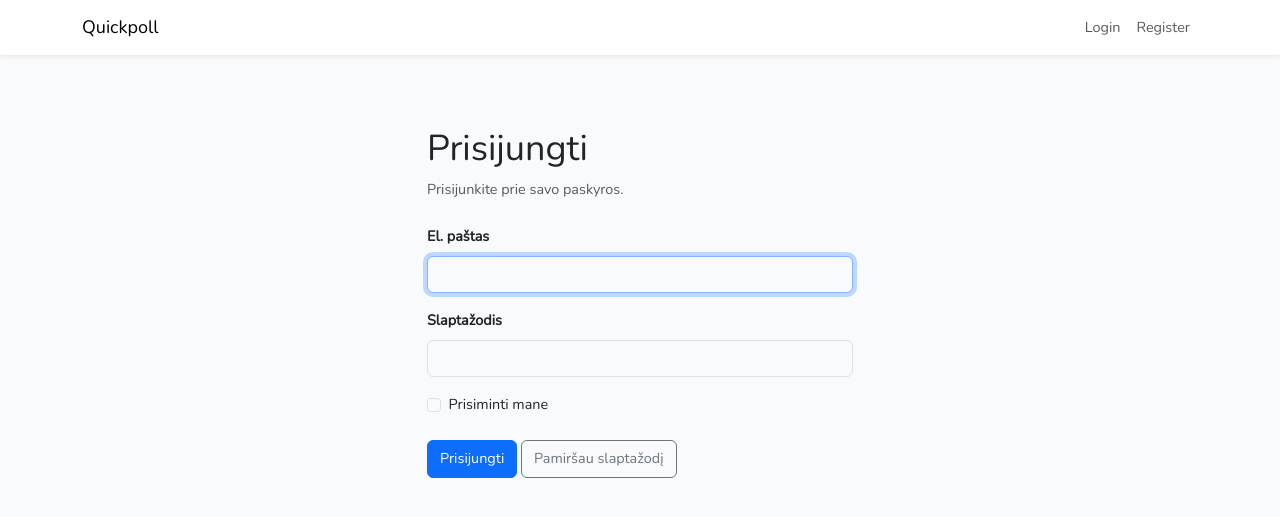
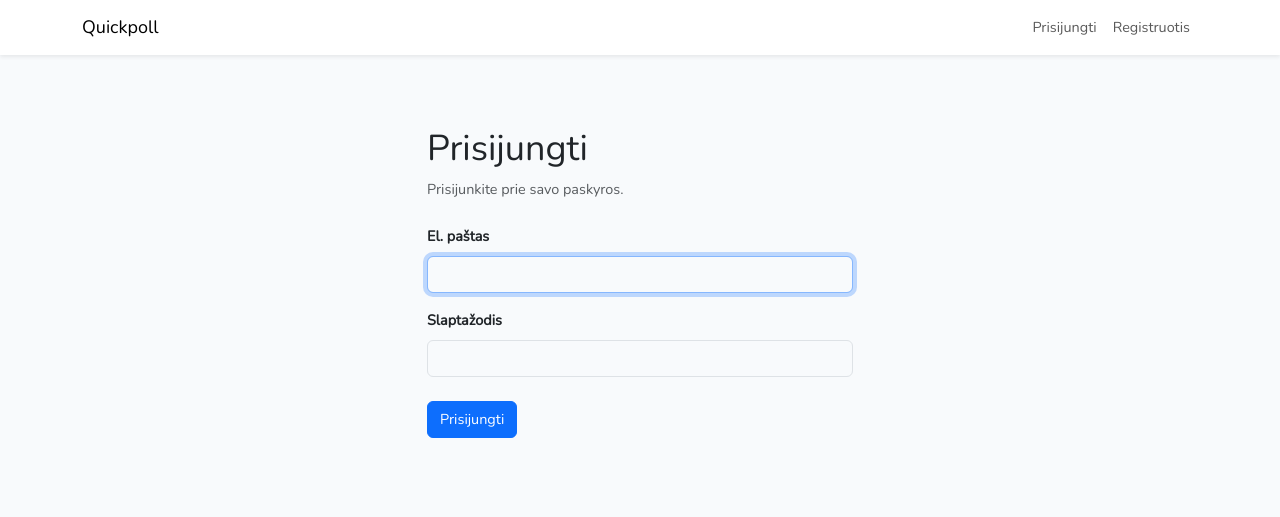
Before and after one commit to Balsavimo-komanda/quickpoll, a Laravel app: page /login in a window 1280 px wide. Shown: the top 517 px of the page. Run offline with Laravel 12, Linux system fonts and the light colour scheme; style sheets or scripts are compiled from the project's sources.

Commit message:
Design fixes

```diff
--- a/app/Http/Controllers/HomeController.php
+++ b/app/Http/Controllers/HomeController.php
@@ -3,6 +3,7 @@
 namespace App\Http\Controllers;
 
 use App\Models\Poll;
+use Illuminate\Support\Facades\Auth;
 
 class HomeController extends Controller
 {
@@ -10,8 +11,11 @@ class HomeController extends Controller
     {
         $this->middleware('auth');
     }
+
     public function home()
     {
-        return view('home', ['polls' => Poll::latest()->get()]);
+        $polls = Poll::where('user_id', Auth::id())->get();
+
+        return view('home', compact('polls'));
     }
 }
--- a/app/Http/Controllers/PollController.php
+++ b/app/Http/Controllers/PollController.php
@@ -102,11 +102,6 @@ class PollController extends Controller
         return view('polls.results', compact('poll', 'options', 'total', 'selectedOptionId'));
     }
 
-    //public function joinForm(): View
-    //{
-        //return view('polls.join');
-    //}
-
     public function index(): View
     {
         return view('polls.join');
--- a/resources/views/auth/login.blade.php
+++ b/resources/views/auth/login.blade.php
@@ -23,7 +23,7 @@
             @enderror
         </div>
 
-        <div class="mb-3">
+        <div class="mb-4">
             <label for="password" class="form-label fw-semibold">Slaptažodis</label>
             <input id="password" type="password"
                    class="form-control @error('password') is-invalid @enderror"
@@ -34,25 +34,9 @@
             @enderror
         </div>
 
-        <div class="form-check mb-4">
-            <input class="form-check-input" type="checkbox"
-                   name="remember" id="remember"
-                   {{ old('remember') ? 'checked' : '' }}>
-            <label class="form-check-label" for="remember">
-                Prisiminti mane
-            </label>
-        </div>
-
         <button type="submit" class="btn btn-primary">
             Prisijungti
         </button>
-
-        @if (Route::has('password.request'))
-            <a class="btn btn-outline-secondary"
-               href="{{ route('password.request') }}">
-                Pamiršau slaptažodį
-            </a>
-        @endif
     </form>
 
 </div>
--- a/resources/views/layouts/app.blade.php
+++ b/resources/views/layouts/app.blade.php
@@ -39,13 +39,13 @@
                         @guest
                             @if (Route::has('login'))
                                 <li class="nav-item">
-                                    <a class="nav-link" href="{{ route('login') }}">{{ __('Login') }}</a>
+                                    <a class="nav-link" href="{{ route('login') }}">Prisijungti</a>
                                 </li>
                             @endif
 
                             @if (Route::has('register'))
                                 <li class="nav-item">
-                                    <a class="nav-link" href="{{ route('register') }}">{{ __('Register') }}</a>
+                                    <a class="nav-link" href="{{ route('register') }}">Registruotis</a>
                                 </li>
                             @endif
                         @else
@@ -58,7 +58,7 @@
                                     <a class="dropdown-item" href="{{ route('logout') }}"
                                        onclick="event.preventDefault();
                                                      document.getElementById('logout-form').submit();">
-                                        {{ __('Logout') }}
+                                        Atsijungti
                                     </a>
 
                                     <form id="logout-form" action="{{ route('logout') }}" method="POST" class="d-none">
--- a/resources/views/polls/create.blade.php
+++ b/resources/views/polls/create.blade.php
@@ -56,7 +56,7 @@
         </button>
 
         <div>
-            <button type="submit" class="btn btn-primary">
+            <button type="submit" class="btn btn-primary me-2">
                 Sukurti apklausą
             </button>
 
--- a/resources/views/polls/results.blade.php
+++ b/resources/views/polls/results.blade.php
@@ -5,7 +5,9 @@
 @section('content')
 <div class="container py-5" style="max-width: 650px;">
 
-    <h1 class="mb-2">{{ $poll->title }}</h1>
+    <p><a href="{{ route('home') }}" class="text-decoration-none">← Grįžti į pradžią</a></p>
+
+    <h1 class="mt-4 mb-2">{{ $poll->title }}</h1>
     <p class="text-muted mb-4">Apklausos rezultatai</p>
 
     @if (session('error'))
@@ -55,6 +57,6 @@
         </div>
     @endforeach
 
-    <p><a href="{{ route('polls.join.form') }}">← Grįžti į pradžią</a></p>
+
 </div>
 @endsection
--- a/routes/web.php
+++ b/routes/web.php
@@ -8,14 +8,11 @@ use App\Http\Controllers\PollController;
 // Authentication.
 Auth::routes();
 
-//Index
+//Index (the form to enter a poll code manually)
 Route::get('/', [PollController::class, 'index'])->name('polls.join.form');
 
 // Home page.
 Route::get('/home', [HomeController::class, 'home'])->name('home');
-
-// Show the form to enter a poll code manually.
-//Route::get('/join', [PollController::class, 'joinForm'])->name('polls.join.form');
 
 // Process the join code submission.
 // Max 10 join attempts per minute per IP.
```
Also changed, not shown: resources/views/home.blade.php (+5 -6 lines), resources/views/polls/join.blade.php (+5 -3 lines), resources/views/polls/show.blade.php (+3 -6 lines).
